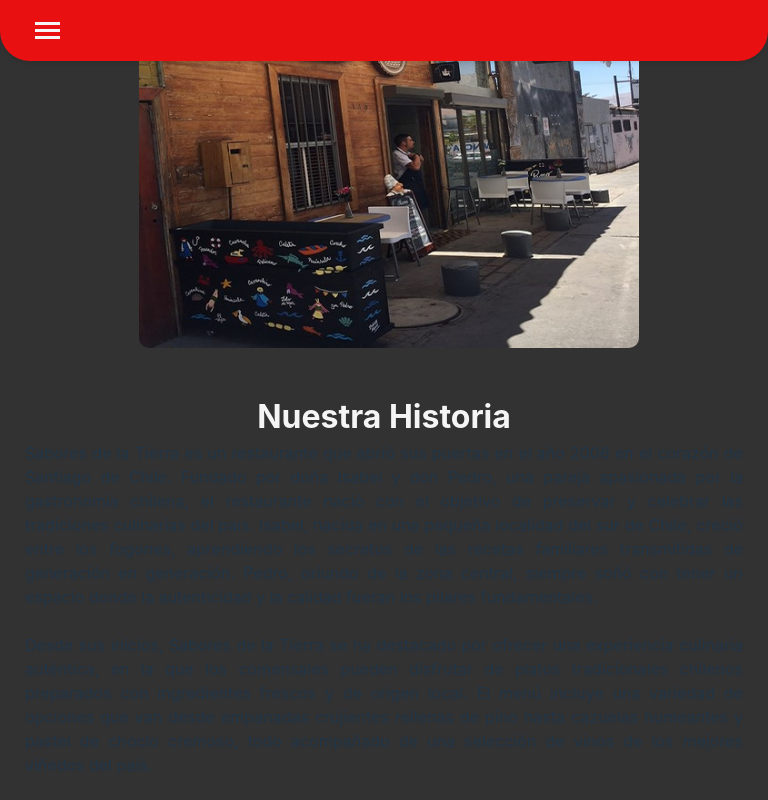
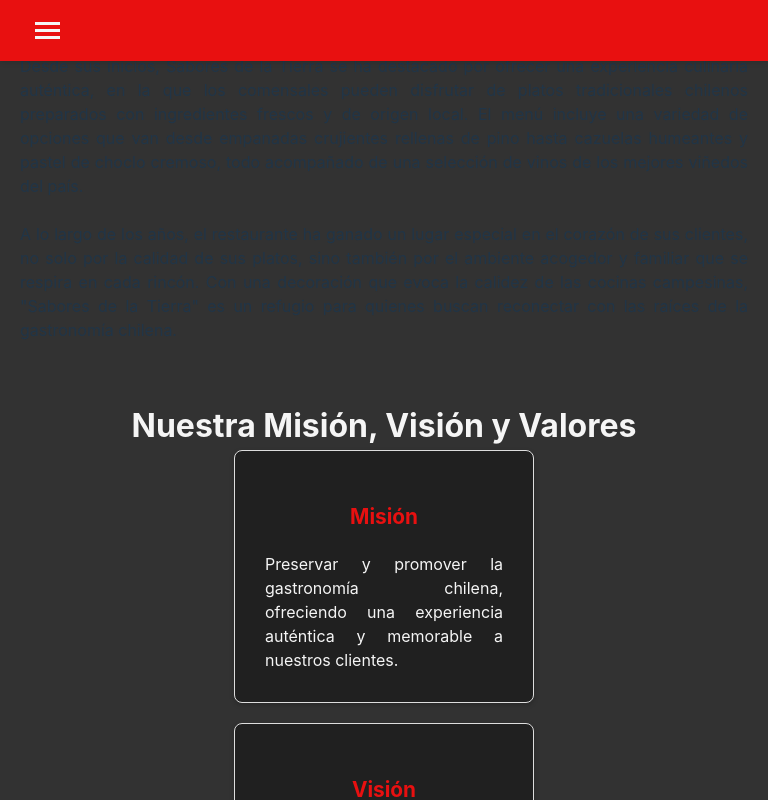
Before and after one commit to sebapoblete09/SDT-FINAL, a React (Vite) app in the folder SDT-Final/: page /sobre-nosotros in a window 768 px wide. Built offline with nearby package versions, Linux system fonts and the light colour scheme.

Commit message:
ajustes css

```diff
--- a/SDT-Final/src/Components/About.jsx
+++ b/SDT-Final/src/Components/About.jsx
@@ -44,6 +44,25 @@ function About() {
         </div>
       </section>
 
+       {/* Nueva sección para Misión, Visión y Valores */}
+       <section className="mission-vision-values">
+          <h2>Nuestra Misión, Visión y Valores</h2>
+          <div className="cards-container">
+            <div className="card">
+              <h3>Misión</h3>
+              <p>Preservar y promover la gastronomía chilena, ofreciendo una experiencia auténtica y memorable a nuestros clientes.</p>
+            </div>
+            <div className="card">
+              <h3>Visión</h3>
+              <p>Convertirnos en el referente de la cocina chilena en Santiago, siendo un lugar donde todos puedan disfrutar de la riqueza de nuestras tradiciones culinarias.</p>
+            </div>
+            <div className="card">
+              <h3>Valores</h3>
+              <p>Autenticidad, Calidad, Tradición, y Compromiso con nuestra comunidad y el medio ambiente.</p>
+            </div>
+          </div>
+        </section>
+
       <section className='Members'>
         <div className="members-section">
           <h2>Fundadores</h2>
--- a/SDT-Final/src/styles/About.css
+++ b/SDT-Final/src/styles/About.css
@@ -1,32 +1,33 @@
-.About-us{
-    padding-top: 50%;
+.About-us {
+    padding-top: 90%;
 }
+
 .history-container {
-    display: flex; /* Usamos flexbox para alinear los elementos */
-    align-items: center; /* Centra verticalmente los elementos */
-    gap: 20px; /* Espacio entre imagen y texto */
+    display: flex;
+    align-items: center;
+    gap: 20px;
 }
 
 .history-image {
-    flex: 1; /* Permite que la imagen tome el 50% del espacio */
+    flex: 1;
 }
 
 .history-text {
-    flex: 1.7; /* Permite que el texto tome más espacio que la imagen */
+    flex: 1.7;
     text-align: justify;
     padding-right: 15px;
 }
 
-/* Ajustes adicionales para la imagen */
+/* Ajustes para la imagen */
 .history-image img {
-    width: 100%; /* Se adapta al contenedor */
-    max-width: 500px; /* Controla el tamaño máximo de la imagen */
-    height: auto; /* Mantiene la proporción de la imagen */
-    border-radius: 10px; /* Si deseas bordes redondeados */
+    width: 100%;
+    max-width: 500px;
+    height: auto;
+    border-radius: 10px;
     margin-left: 10px;
 }
 
-/* Estilo existente para la sección de historia */
+/* Estilo para la sección de historia */
 .History {
     background-color: #555;
     padding: 20px;
@@ -34,9 +35,7 @@
     color: whitesmoke;
 }
 
-
-
-/*fundadores*/
+/* Fundadores */
 .members-section {
     padding: 40px;
     text-align: center;
@@ -60,7 +59,6 @@
     max-width: 450px;
     box-shadow: 0 2px 5px rgba(0, 0, 0, 0.1);
     transition: transform 0.2s;
-    text-align: center;
     text-align: justify;
 }
 
@@ -92,55 +90,58 @@
     text-align: center;
 }
 
+/* Media queries para dispositivos pequeños */
 @media (max-width: 768px) {
-
-    .About-us{
-        padding-top: 180%;
+    .About-us {
+        padding-top: 150%; /* Ajusta según necesites */
     }
 
     .history-container {
         flex-direction: column;
-        font-size: 1em;
         align-items: center;
         text-align: center;
     }
 
     .history-image,
     .history-text {
-        flex: 1; /* Cada sección ocupa todo el ancho */
-        padding: 0; /* Elimina el padding lateral en móviles */
+        flex: 1;
+        padding: 0;
     }
 
     .history-text {
-        padding: 25px;
+        padding: 20px;
     }
 
+    /* Ajuste para tarjetas de miembros */
+    .members-container {
+        flex-direction: column; /* Una columna en dispositivos pequeños */
+        align-items: center; /* Centra las tarjetas */
+    }
+
+    .member-card {
+        width: 90%; /* Ajuste para pantallas pequeñas */
+    }
 }
-
-
 
 /* Estilos para tablets */
 @media (min-width: 769px) and (max-width: 1024px) {
-    /* Ajuste de padding para About-us en tablets */
     .About-us {
-        padding-top: 100%;
+        padding-top: 300%;
     }
 
-    /* Contenedor de historia */
     .history-container {
-        flex-direction: column; /* Mantiene una disposición en columna */
+        flex-direction: column;
         align-items: center;
     }
 
     .history-image,
     .history-text {
-        flex: 1; /* Cada sección ocupa todo el ancho */
-        padding: 30px; /* Reduce el padding para tablets */
+        flex: 1;
+        padding: 30px;
     }
 
-    /* Ajuste de imagen */
     .history-image img {
-        max-width: 80%; /* Limita el ancho de la imagen en tablets */
+        max-width: 80%;
     }
 
     /* Sección de miembros */
@@ -153,3 +154,57 @@
         width: 45%; /* Dos tarjetas en cada fila */
     }
 }
+
+.mission-vision-values {
+    padding: 40px;
+    text-align: center;
+}
+
+.cards-container {
+    display: flex;
+    justify-content: center;
+    gap: 20px;
+    flex-wrap: wrap;
+}
+
+.card {
+    background-color: #202020;
+    color: whitesmoke;
+    border-radius: 8px;
+    padding: 30px;
+    width: 100%;
+    max-width: 300px;
+    box-shadow: 0 2px 5px rgba(0, 0, 0, 0.2);
+    transition: transform 0.2s;
+    text-align: justify;
+    border: 1px solid #ddd;
+}
+
+.card h3 {
+    color: #e81010;
+}
+
+.card:hover {
+    transform: scale(1.05);
+}
+
+@media (min-width: 421px ) and (max-width: 768px) {
+    .cards-container {
+        flex-direction: column; /* Una columna en móviles */
+        align-items: center;
+    }
+
+    .card {
+        width: 90%; /* Ajuste para pantallas pequeñas */
+    }
+}
+
+
+@media (max-width: 420px) {
+    .About-us{
+        padding-top: 700%;
+    }
+    img{
+        display: none;
+    }
+}
--- a/SDT-Final/src/styles/navbar.css
+++ b/SDT-Final/src/styles/navbar.css
@@ -8,7 +8,7 @@
     background-color: #e81010;
     z-index: 1000;
     box-shadow: 0 2px 5px rgba(0, 0, 0, 0.1);
-    border-radius: 0 0 30px 30px;
+
 }
 
 .navbar-header {
@@ -66,7 +66,7 @@
         display: none; /* Ocultar menú por defecto en pantallas pequeñas */
         flex-direction: column;
         width: 100%;
-        height: 35vh;
+        height: 70vh;
         background-color: #e81010;
         position: absolute;
         top: 50px; /* Alineación debajo del navbar */
```
